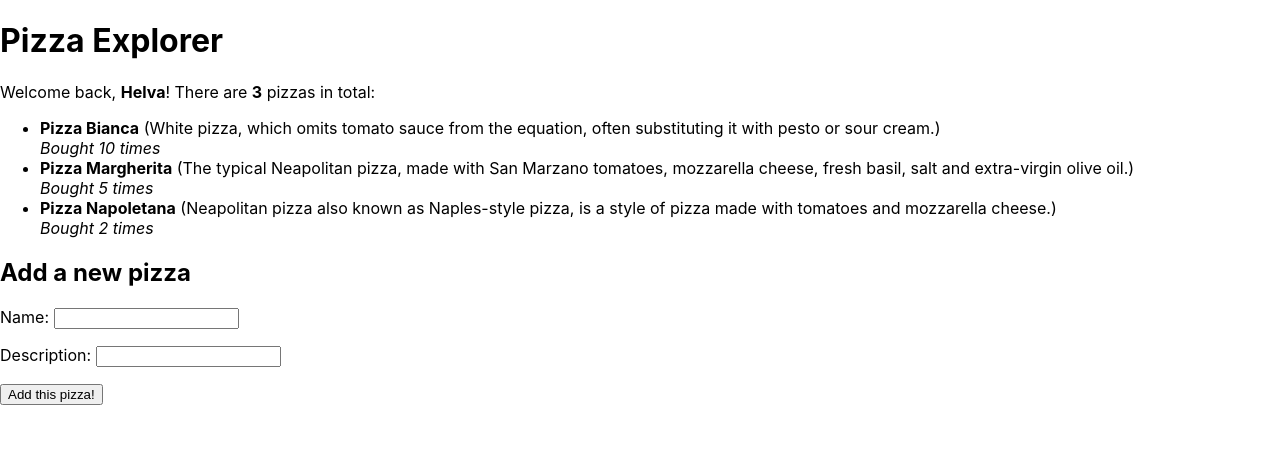
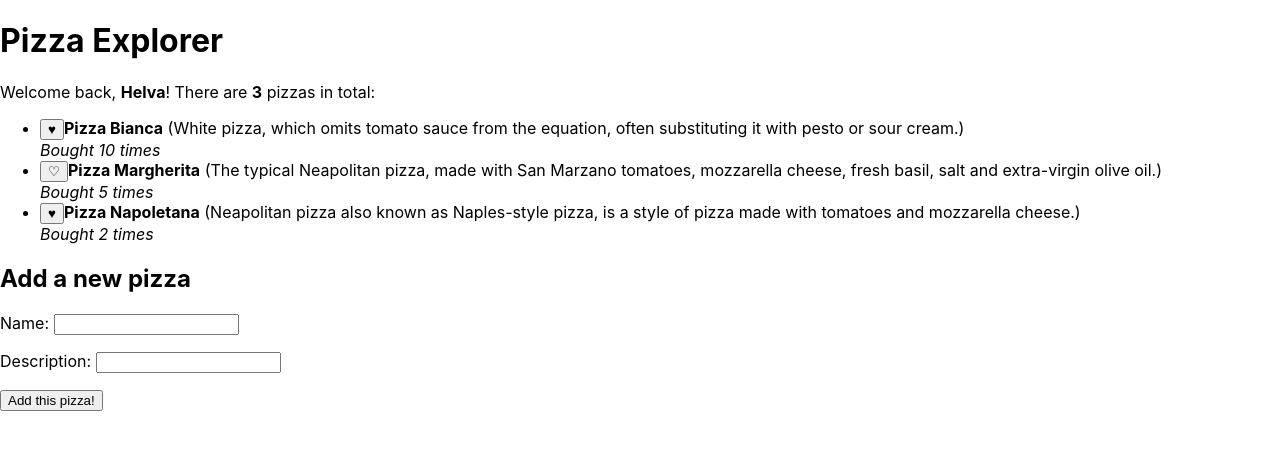
Before and after one commit to Codaisseur/pizza-explorer-redux-ts-example, a React (Create React App) app: page / in a window 1280 px wide. Shown: the top 450 px of the page. Built offline with nearby package versions, Linux system fonts and the light colour scheme.

Commit message:
Add favorite button without functionality

```diff
--- a/src/components/PizzaList.tsx
+++ b/src/components/PizzaList.tsx
@@ -17,6 +17,7 @@ export default function PizzaList() {
       <ul>
         {pizzas.map(pizza => (
           <li key={pizza.id}>
+            <button>{user.favorites.includes(pizza.id) ? "♥" : "♡"}</button>
             <strong>{pizza.name}</strong> ({pizza.description}) <br />
             <em>Bought {pizza.bought} times</em>
           </li>
```
